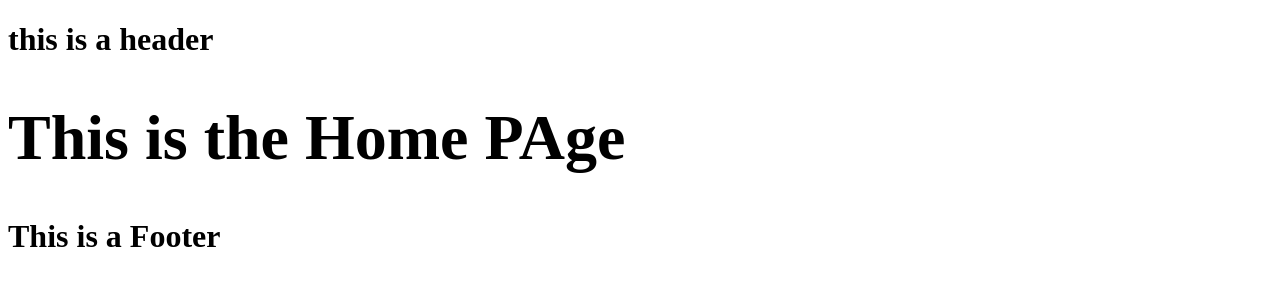
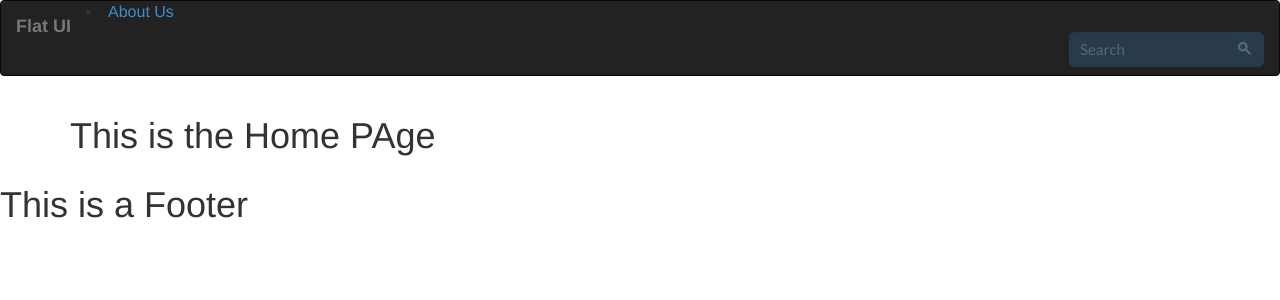
Before and after one commit to gonzalojpv/spend-manager, a Django app: page / in a window 1280 px wide. Shown: the top 300 px of the page. Run offline with Django 3.2, Linux system fonts and the light colour scheme.

Commit message:
Templates

```diff
--- a/templates/shared/_header.html
+++ b/templates/shared/_header.html
@@ -1 +1,27 @@
-<h1>this is a header</>
+<div class="row">
+    <div class="col-xs-12">
+      <nav class="navbar navbar-inverse navbar-embossed" role="navigation">
+        <div class="navbar-header">
+          <button type="button" class="navbar-toggle" data-toggle="collapse" data-target="#navbar-collapse-01">
+            <span class="sr-only">Toggle navigation</span>
+          </button>
+          <a class="navbar-brand" href="#">Flat UI</a>
+        </div>
+        <div class="collapse navbar-collapse" id="navbar-collapse-01">
+            <li><a href="#fakelink">About Us</a></li>
+           </ul>
+           <form class="navbar-form navbar-right" action="#" role="search">
+            <div class="form-group">
+              <div class="input-group">
+                <input class="form-control" id="navbarInput-01" type="search" placeholder="Search">
+                <span class="input-group-btn">
+                  <button type="submit" class="btn"><span class="fui-search"></span></button>
+                </span>
+              </div>
+            </div>
+          </form>
+        </div><!-- /.navbar-collapse -->
+      </nav><!-- /navbar -->
+    </div>
+  </div>
+</div>
--- a/templates/shared/layout.html
+++ b/templates/shared/layout.html
@@ -1,18 +1,24 @@
-<!DOCTYPE html PUBLIC "-//W3C//DTD HTML 4.0//EN" "http://www.w3.org/TR/REC-html40/strict.dtd">
+<!DOCTYPE html>
 <html>
   <head>
-    <meta http-equiv="content-type" content="text/html; charset=utf-8">
 
+    <meta charset=UTF-8>
+    <link rel="stylesheet" type="text/css" href="../../static/css/flat-ui.min.css">
+    <link rel="stylesheet" type="text/css" href="../../static/css/vendor/bootstrap.min.css">
     <title>Layout</title>
 
   </head>
   <body>
     {% include "shared/_header.html" %}
-
     <div id="name" class="container">
       {% block content %} {% endblock %}
     </div>
-
     {% include "shared/_footer.html"  %}
+    <!--[if lt IE 9] -->
+      <script src="../../static/js/vendor/html5shiv.js"></script>
+      <script src="../../static/js/vendor/respond.min.js"></script>
+    <!--[endif] -->
+    <script src="../../static/js/vendor/jquery.min.js"></script>
+    <script src="../../static/js/flat-ui.min.js"></script>
   </body>
 </html>
```
